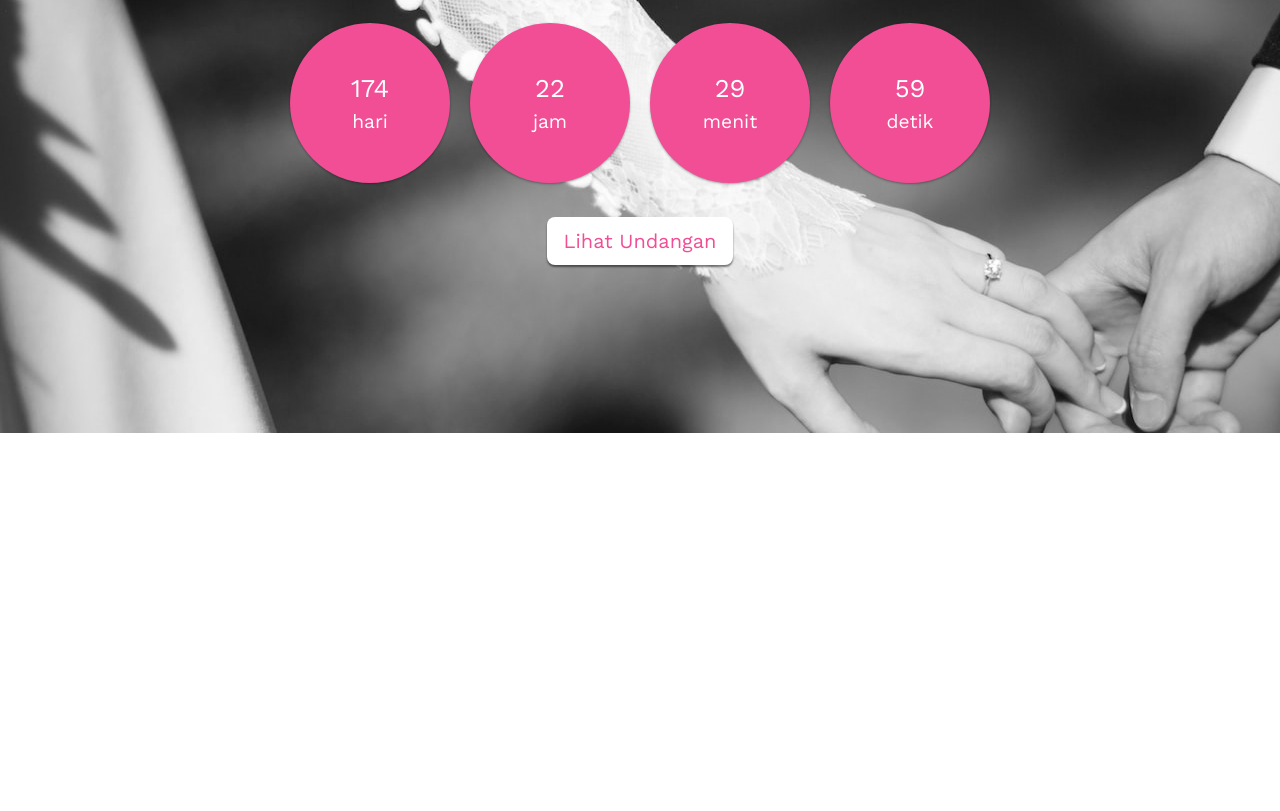
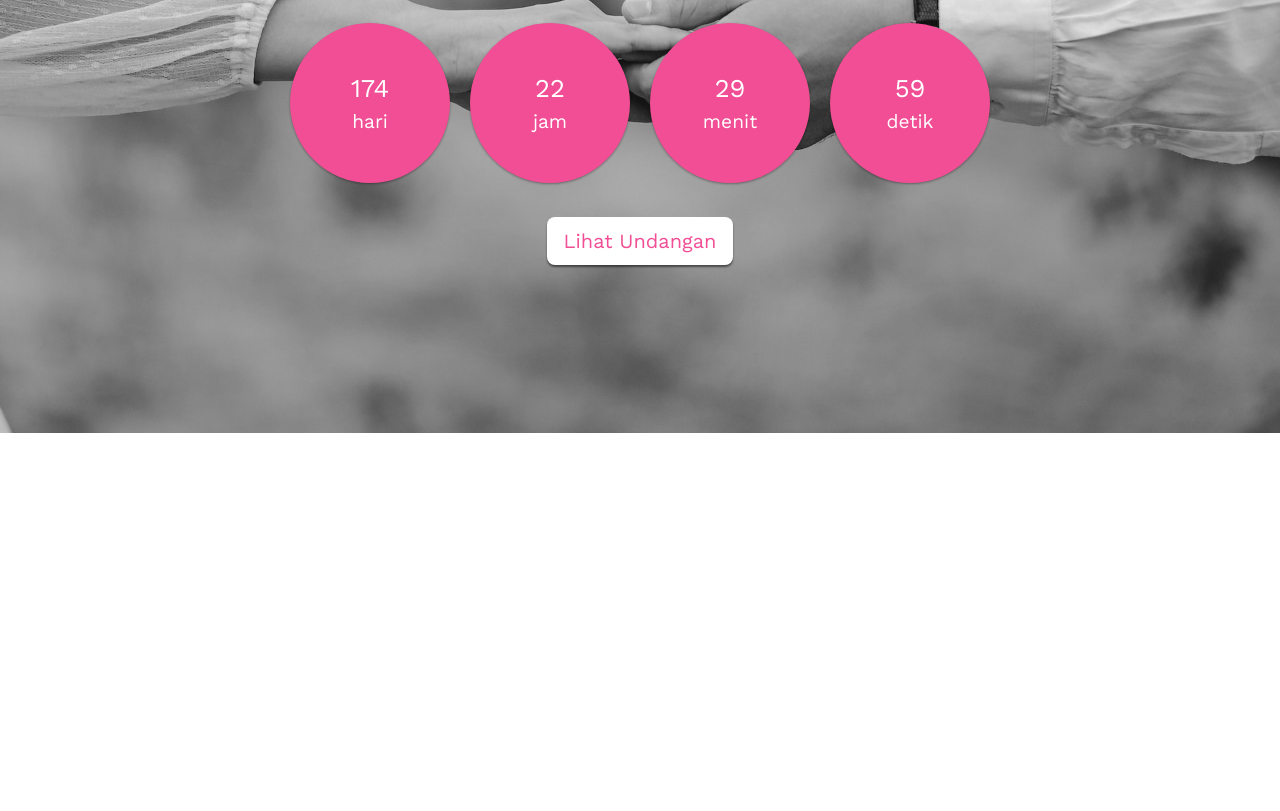
Before and after one commit to hamexhanif/my-wedding-site, a plain HTML site: page index.html in a window 1280 px wide. Shown: the part 367-1178 px from the top of the page. Drawn offline with nearby package versions, Linux system fonts and the light colour scheme.

Commit message:
update hero background and change image

```diff
--- a/style.css
+++ b/style.css
@@ -17,7 +17,9 @@ body {
     left: 0;
     width: 100%;
     height: 100%;
-    background-image: url(img/bg-prewed.jpg);
+    background-image: url(img/bg-prewed2.jpg);
+    background-size: cover;
+    background-position: center;
     z-index: -1;
     filter: grayscale();
 }
```
Also changed, not shown: img/bg-prewed2.jpg (added).
